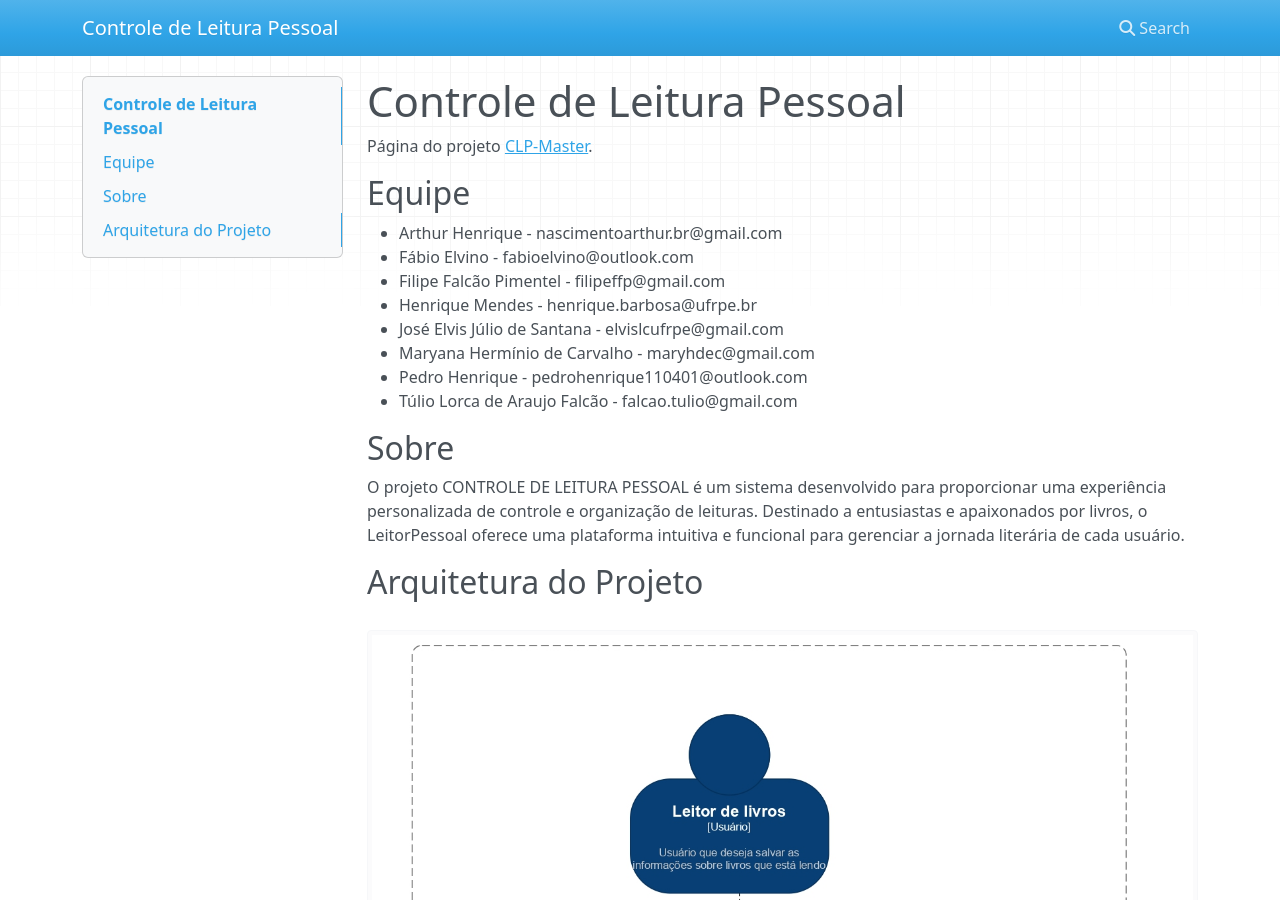
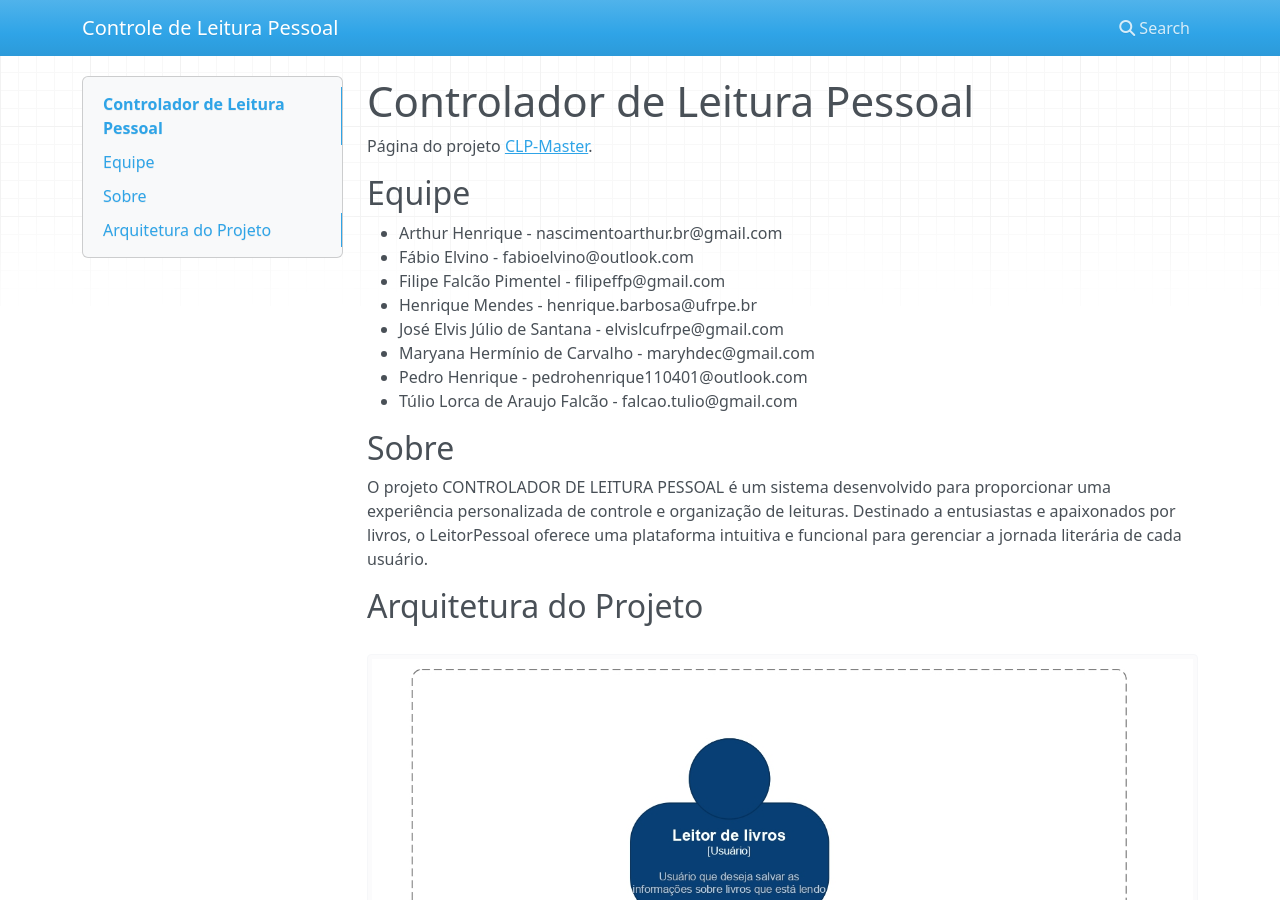
Before and after one commit to filipeffp/clp-master, an MkDocs documentation site: the page built from docs/index.md, in a window 1280 px wide and 900 px high. Built offline with MkDocs 1.6.1, drawn with Linux system fonts in a browser that asks for light colours; nearby versions of some CDN libraries.

Commit message:
Trocando "controle" por "controlador" na documentação

```diff
--- a/docs/index.md
+++ b/docs/index.md
@@ -1,4 +1,4 @@
-# Controle de Leitura Pessoal
+# Controlador de Leitura Pessoal
 
 Página do projeto [CLP-Master](https://github.com/filipeffp/clp-master).
 
@@ -17,7 +17,7 @@ Página do projeto [CLP-Master](https://github.com/filipeffp/clp-master).
 
 ## Sobre
 
-O projeto CONTROLE DE LEITURA PESSOAL é um sistema desenvolvido para proporcionar uma experiência personalizada de controle e organização de leituras. Destinado a entusiastas e apaixonados por livros, o LeitorPessoal oferece uma plataforma intuitiva e funcional para gerenciar a jornada literária de cada usuário.
+O projeto CONTROLADOR DE LEITURA PESSOAL é um sistema desenvolvido para proporcionar uma experiência personalizada de controle e organização de leituras. Destinado a entusiastas e apaixonados por livros, o LeitorPessoal oferece uma plataforma intuitiva e funcional para gerenciar a jornada literária de cada usuário.
 
 ## Arquitetura do Projeto
 
```
